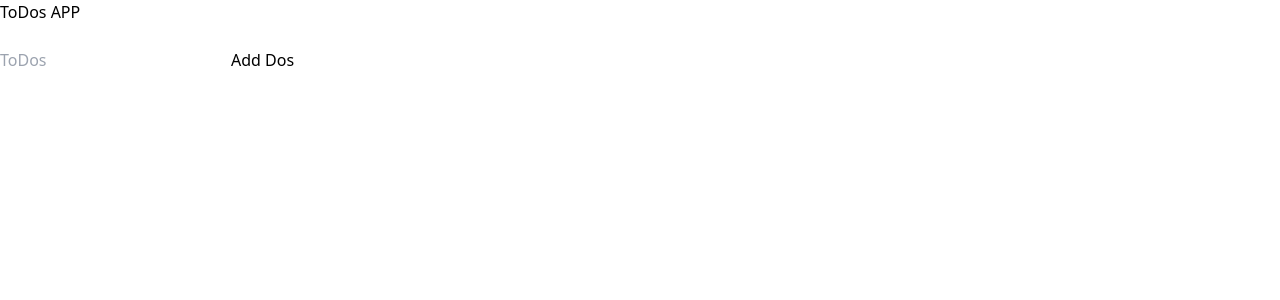
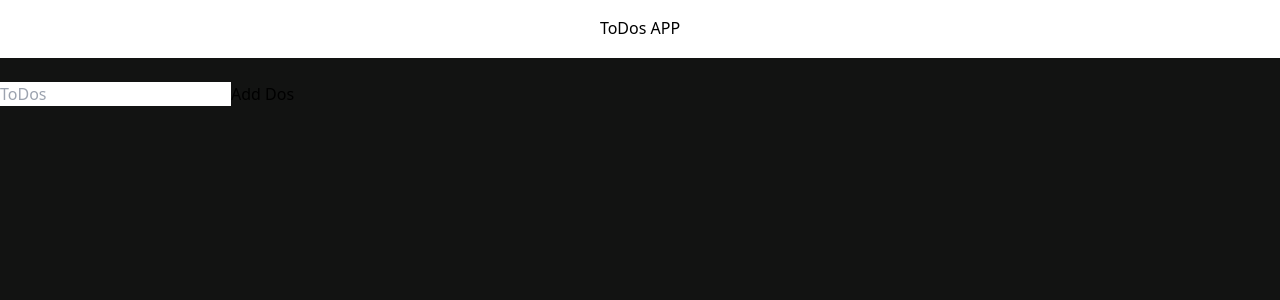
Before and after one commit to jaturaorn/test-react, a React (Vite) app: page / in a window 1280 px wide. Shown: the top 300 px of the page. Built offline with nearby package versions, Linux system fonts and the light colour scheme.

Commit message:
make BbackG,h1placestu,BoxLG backpad

```diff
--- a/src/App.css
+++ b/src/App.css
@@ -3,3 +3,19 @@
   padding: 0;
   box-sizing: border-box
 }
+
+body {
+  background: #121312;
+}
+
+h1{
+  font-size: 3rem;
+  line-height: 1.2;
+  text-align: center;
+  /* color: #fff; ไม่ต้องใส่ก็ได้ */
+}
+
+.BoxLG {
+  background: #fff;
+  padding: 1.2rem;
+}
```
